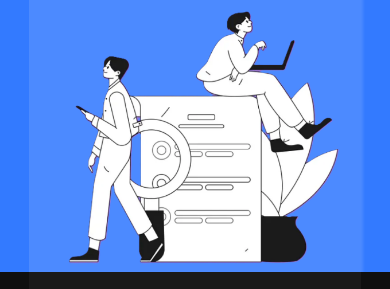
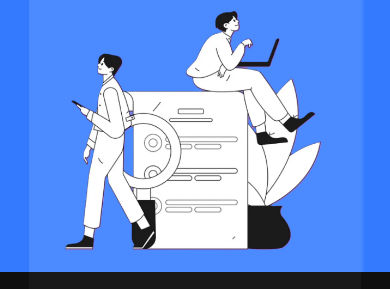
Before and after one commit to Togrul302007/Student-Portfolio-Login-Page-new, a plain HTML site: page index.html in a window 390 px wide. Shown: the part 150-439 px from the top of the page. Drawn offline with nearby package versions, Linux system fonts and the light colour scheme; a web font is replaced by a local one.

Commit message:
Update style.css

```diff
--- a/style.css
+++ b/style.css
@@ -643,4 +643,8 @@ header{
                 top: 20px;
                 right: 10px;
             }
+            .image{
+                width: 380px;
+                margin-right: 10px;
+            }
         }
```
